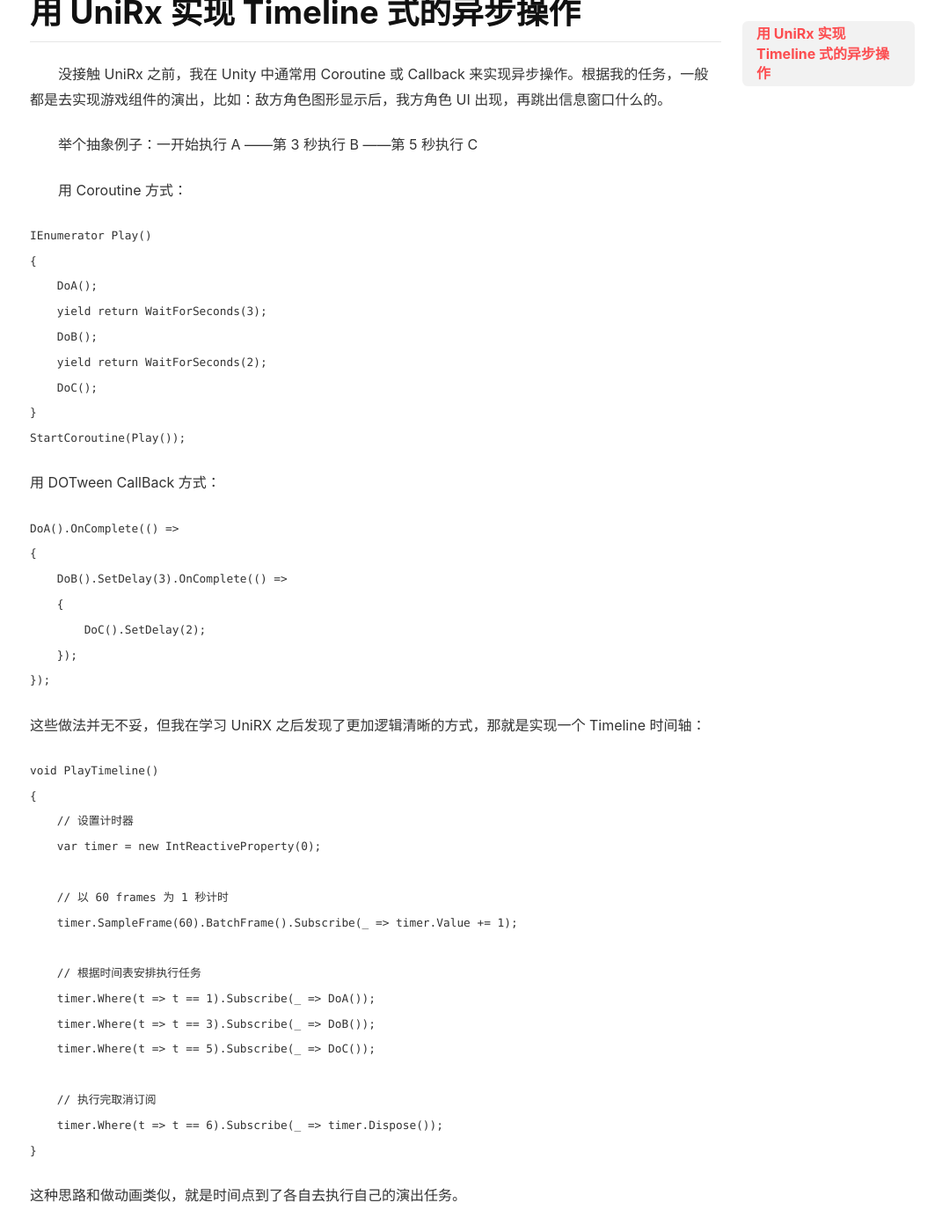
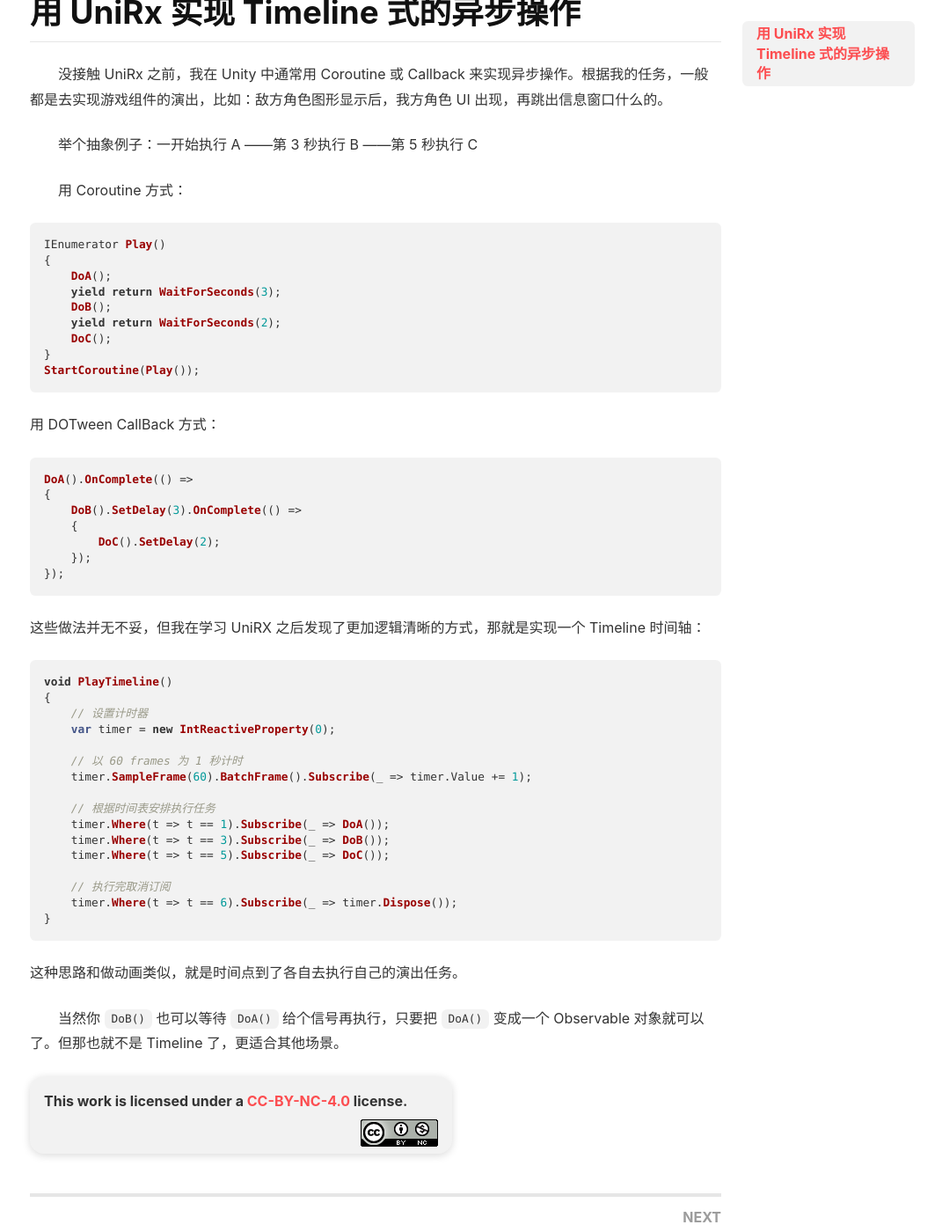
Before and after one commit to tjcccc/tjcccc.github.io, a Jekyll site: the page built from _posts/2018-07-22-unirx-timeline.md, in a window 1280 px wide and 1400 px high, scrolled down 270 px. Shown: the whole window at 88% size, without its empty margins (103-1174 px from the left). Built offline with Jekyll 4.4.1, drawn with Linux system fonts in a browser that asks for light colours; nearby versions of some CDN libraries.

Commit message:
Update code tag.

````diff
--- a/_posts/2018-07-22-unirx-timeline.md
+++ b/_posts/2018-07-22-unirx-timeline.md
@@ -14,7 +14,7 @@
 
 　　用 Coroutine 方式：
 
-```C#
+```csharp
 IEnumerator Play()
 {
     DoA();
@@ -28,7 +28,7 @@
 
 用 DOTween CallBack 方式：
 
-```C#
+```csharp
 DoA().OnComplete(() =>
 {
     DoB().SetDelay(3).OnComplete(() =>
@@ -40,7 +40,7 @@
 
 这些做法并无不妥，但我在学习 UniRX 之后发现了更加逻辑清晰的方式，那就是实现一个 Timeline 时间轴：
 
-```C#
+```csharp
 void PlayTimeline()
 {
     // 设置计时器
````
